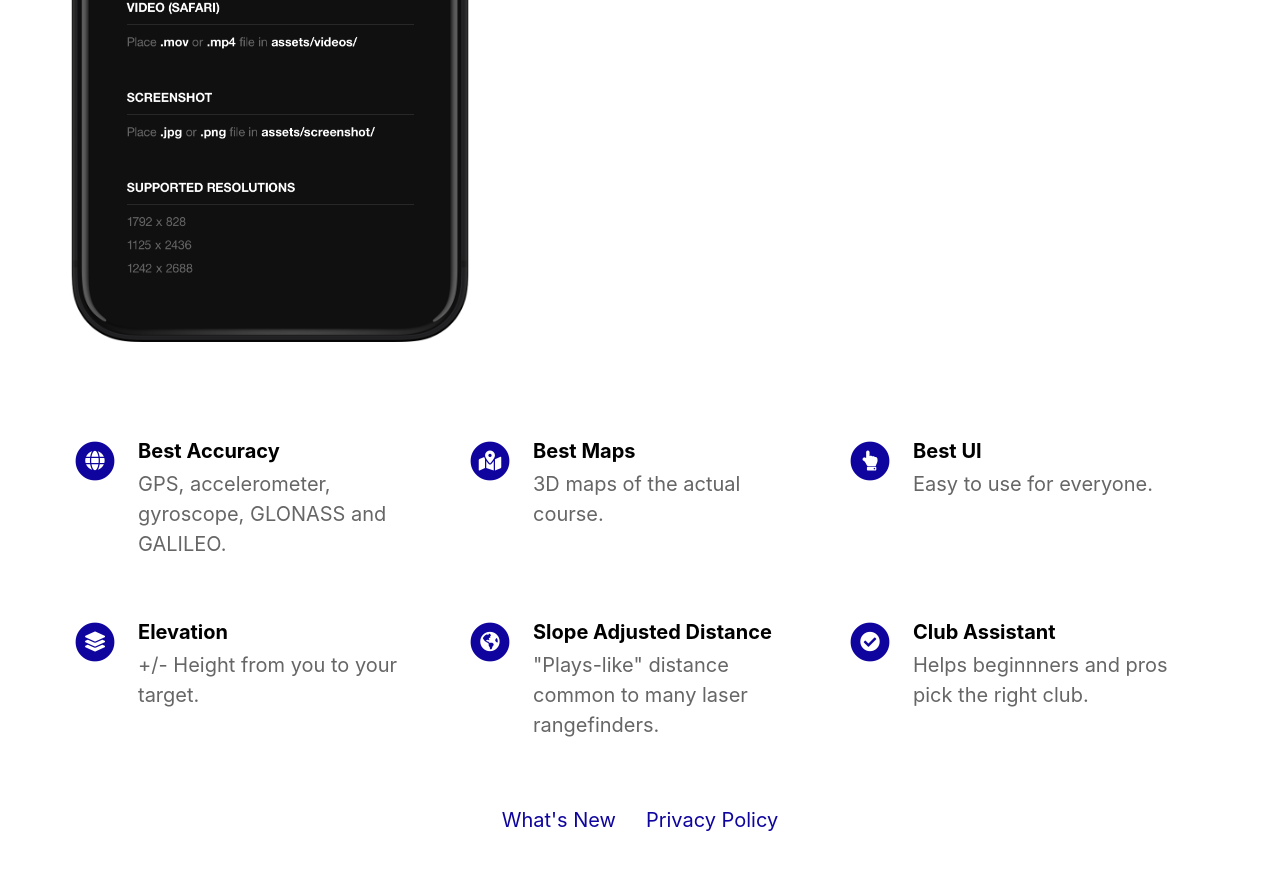
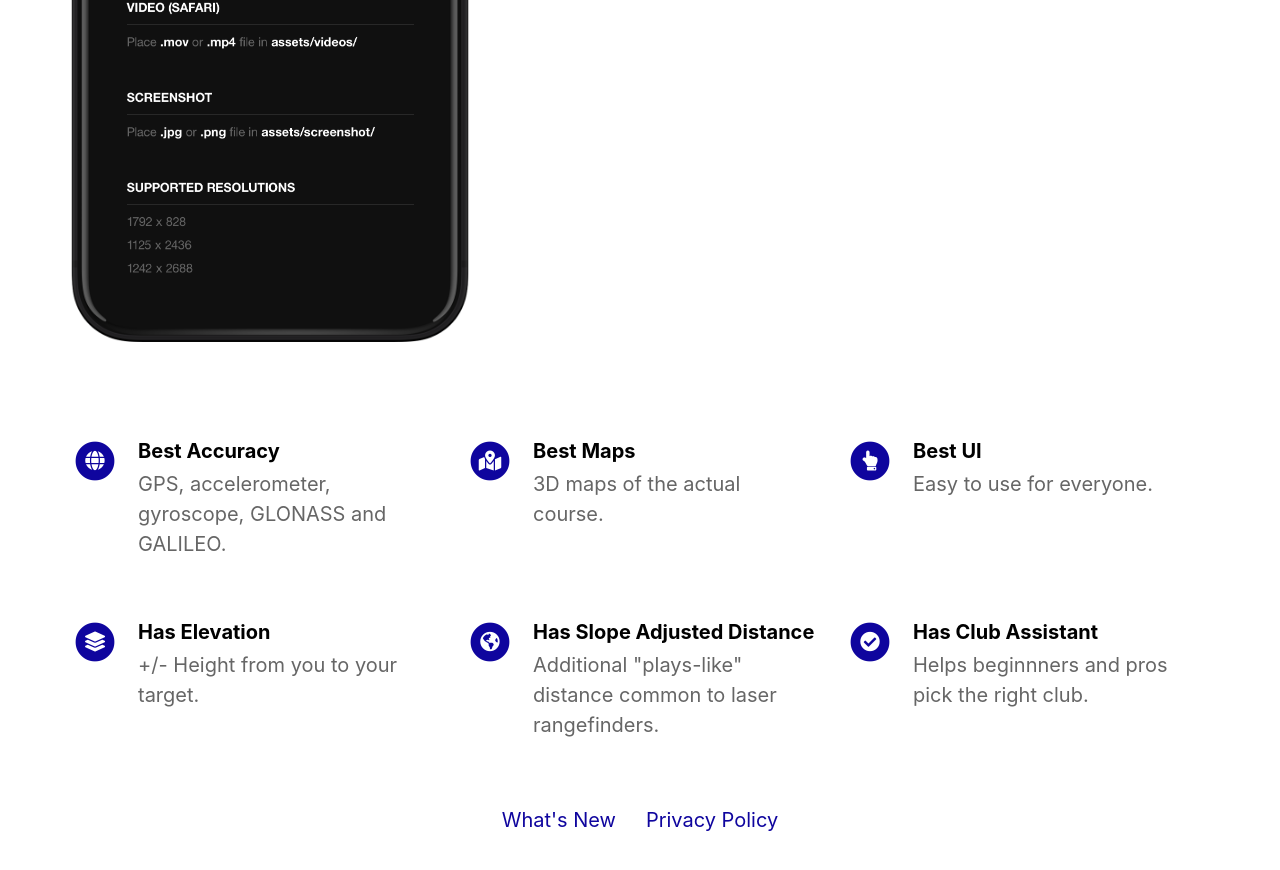
Before and after one commit to SmoothSwing/SmoothSwing.github.io, a Jekyll site: the page built from index.html, in a window 1280 px wide and 900 px high, scrolled down 643 px. Shown: the top 870 px of the window. Built offline with Jekyll 4.4.1, drawn with Linux system fonts in a browser that asks for light colours; nearby versions of some CDN libraries.

Commit message:
More, BASE

```diff
--- a/_config.yml
+++ b/_config.yml
@@ -46,15 +46,15 @@ features                                  :
     description                           : "Easy to use for everyone."
     fontawesome_icon_name                 : "hand-point-up"
 
-  - title                                 : "Elevation"
+  - title                                 : "Has Elevation"
     description                           : "+/- Height from you to your target."
     fontawesome_icon_name                 : "layer-group"
 
-  - title                                 : "Slope Adjusted Distance"
-    description                           : "\"Plays-like\" distance common to many laser rangefinders."
+  - title                                 : "Has Slope Adjusted Distance"
+    description                           : "Additional \"plays-like\" distance common to laser rangefinders."
     fontawesome_icon_name                 : "globe-americas"
 
-  - title                                 : "Club Assistant"
+  - title                                 : "Has Club Assistant"
     description                           : "Helps beginnners and pros pick the right club."
     fontawesome_icon_name                 : "check-circle"
 
```
Also changed, not shown: 2 other files.
